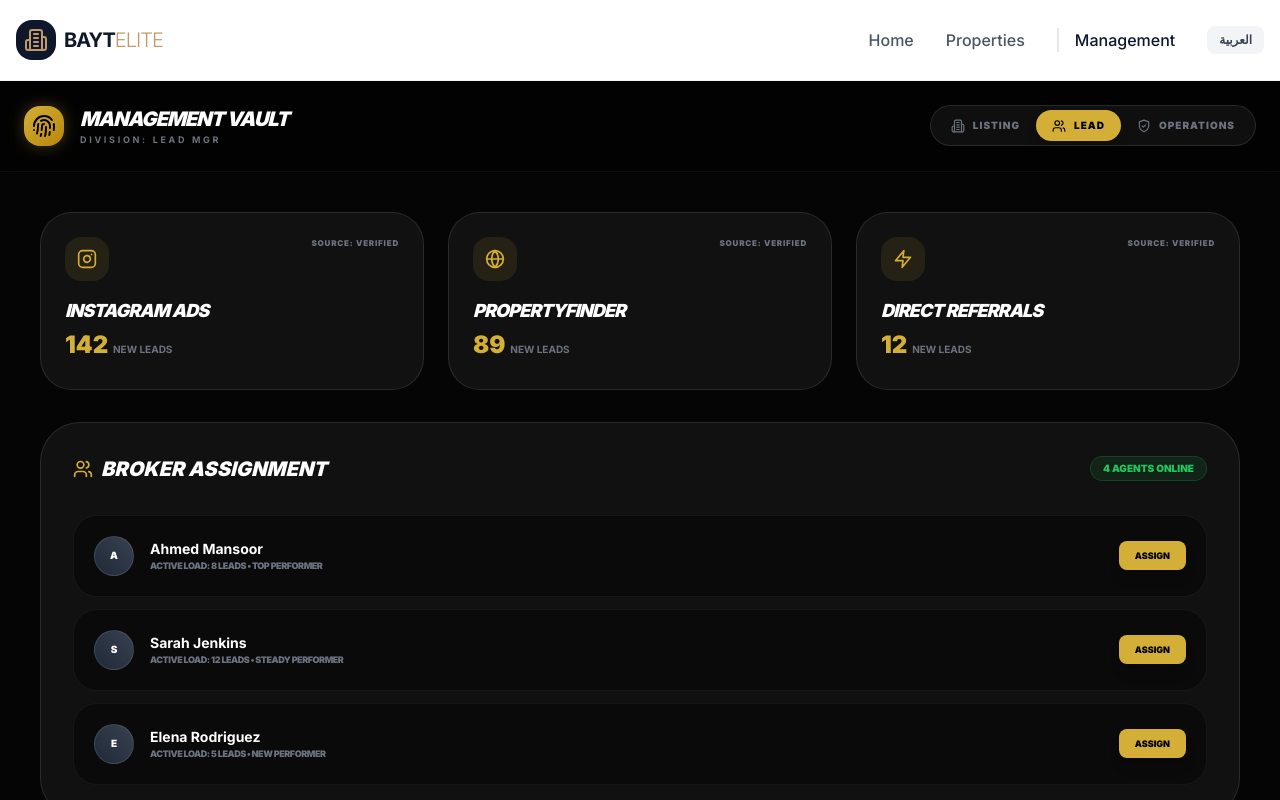
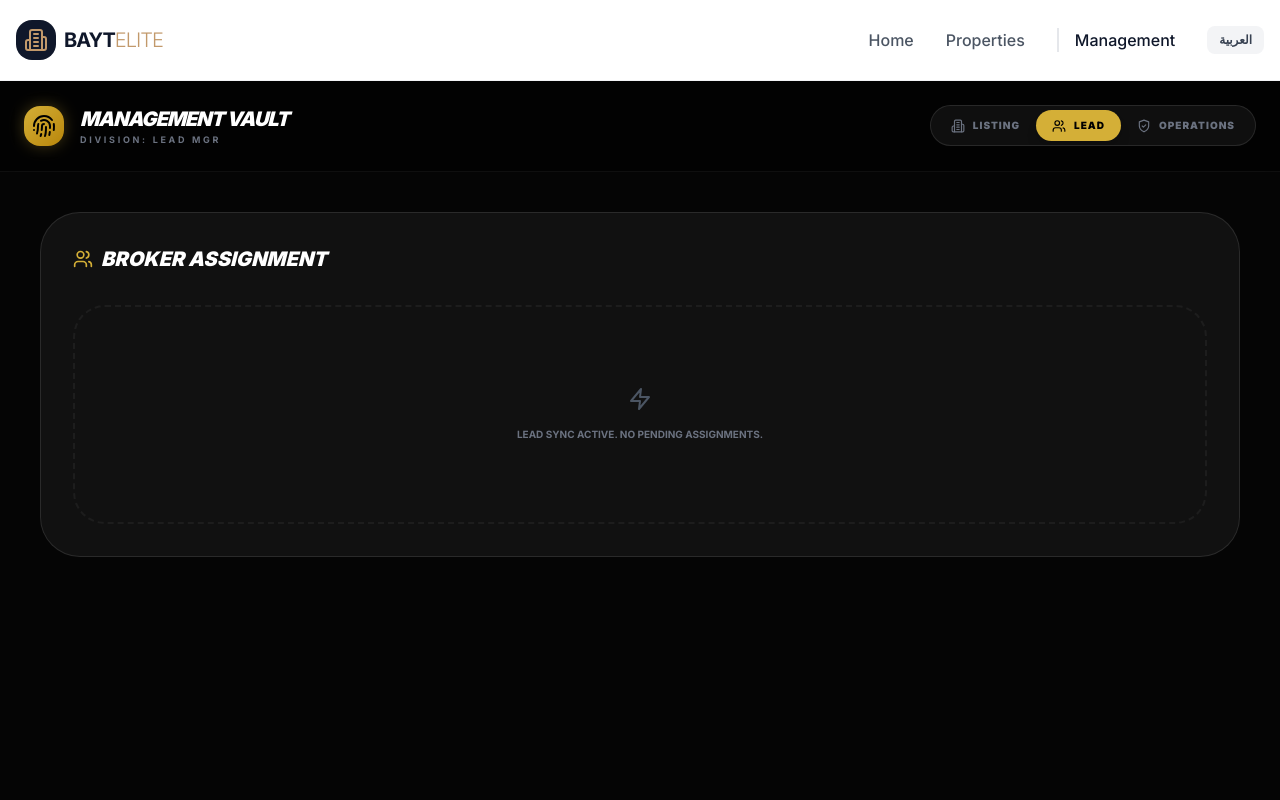
Before and after one commit to fazetdev/baytelitet, a Next.js app: page /admin/add in a window 1280 px wide. Both pictures are taken after a click on the button "LEAD". Shown: the top 800 px of the page. Built offline with nearby package versions, Linux system fonts and the light colour scheme.

Commit message:
fix: add MapWrapper and LeadFlowManager to resolve build error

```diff
--- a/app/admin/components/LeadFlowManager.tsx
+++ b/app/admin/components/LeadFlowManager.tsx
@@ -1,57 +1,18 @@
 'use client';
 import React from 'react';
-import { Users, Zap, MessageSquare, ArrowUpRight, Globe, Instagram } from 'lucide-react';
+import { Users, Zap, ArrowUpRight } from 'lucide-react';
 
 export default function LeadFlowManager() {
-  const sources = [
-    { name: 'Instagram Ads', count: 142, quality: 'High', icon: Instagram },
-    { name: 'PropertyFinder', count: 89, quality: 'Medium', icon: Globe },
-    { name: 'Direct Referrals', count: 12, quality: 'Elite', icon: Zap },
-  ];
-
   return (
-    <div className="space-y-8 animate-in fade-in slide-in-from-right-4 duration-500">
-      <div className="grid grid-cols-1 md:grid-cols-3 gap-6">
-        {sources.map((source, i) => (
-          <div key={i} className="bg-white/5 border border-white/10 p-6 rounded-[2rem] hover:bg-white/10 transition-all group">
-            <div className="flex justify-between items-start mb-4">
-              <div className="p-3 bg-[#D4AF37]/10 rounded-xl text-[#D4AF37] group-hover:bg-[#D4AF37] group-hover:text-black transition-all">
-                <source.icon size={20} />
-              </div>
-              <span className="text-[8px] font-black uppercase tracking-widest text-gray-500">Source: Verified</span>
-            </div>
-            <p className="text-white font-black italic text-lg uppercase tracking-tighter">{source.name}</p>
-            <p className="text-2xl font-black text-[#D4AF37] mt-1">{source.count} <span className="text-[10px] text-gray-500 font-bold uppercase">New Leads</span></p>
-          </div>
-        ))}
+    <div className="bg-white/5 border border-white/10 rounded-[2.5rem] p-8">
+      <div className="flex justify-between items-center mb-8">
+        <h3 className="text-xl font-black italic uppercase text-white flex items-center gap-2">
+          <Users className="text-[#D4AF37]" size={20} /> Broker Assignment
+        </h3>
       </div>
-
-      <div className="bg-white/5 border border-white/10 rounded-[2.5rem] p-8">
-        <div className="flex justify-between items-center mb-8">
-          <h3 className="text-xl font-black italic uppercase text-white flex items-center gap-2">
-            <Users className="text-[#D4AF37]" size={20} /> Broker Assignment
-          </h3>
-          <span className="text-[10px] font-black uppercase text-green-500 bg-green-500/10 px-3 py-1 rounded-full border border-green-500/20">4 Agents Online</span>
-        </div>
-
-        <div className="space-y-3">
-          {[
-            { name: 'Ahmed Mansoor', load: 8, performance: 'Top' },
-            { name: 'Sarah Jenkins', load: 12, performance: 'Steady' },
-            { name: 'Elena Rodriguez', load: 5, performance: 'New' }
-          ].map((agent, i) => (
-            <div key={i} className="flex items-center justify-between p-5 bg-black/40 rounded-2xl border border-white/5 hover:border-[#D4AF37]/30 transition-all">
-              <div className="flex items-center gap-4">
-                <div className="w-10 h-10 rounded-full bg-gradient-to-tr from-gray-800 to-gray-700 border border-white/10 flex items-center justify-center font-black text-[10px]">{agent.name[0]}</div>
-                <div>
-                  <p className="text-sm font-bold text-white">{agent.name}</p>
-                  <p className="text-[9px] text-gray-500 font-black uppercase tracking-tighter">Active Load: {agent.load} Leads • {agent.performance} Performer</p>
-                </div>
-              </div>
-              <button className="text-[9px] font-black uppercase bg-[#D4AF37] text-black px-4 py-2 rounded-lg shadow-lg hover:brightness-110 active:scale-95 transition-all">Assign</button>
-            </div>
-          ))}
-        </div>
+      <div className="space-y-3 text-center py-20 border-2 border-dashed border-white/5 rounded-3xl">
+        <Zap className="mx-auto text-gray-600 mb-4" />
+        <p className="text-gray-500 font-bold uppercase text-[10px]">Lead sync active. No pending assignments.</p>
       </div>
     </div>
   );
--- /dev/null
+++ b/app/admin/components/MapWrapper.tsx
@@ -0,0 +1,14 @@
+'use client';
+import dynamic from 'next/dynamic';
+
+// This prevents the "Window is not defined" error during build
+const PropertyMap = dynamic(() => import('./PropertyMap'), {
+  ssr: false,
+  loading: () => (
+    <div className="w-full h-[400px] bg-white/5 animate-pulse rounded-[2.5rem] flex items-center justify-center">
+      <span className="text-[10px] font-black uppercase text-gray-500 tracking-[0.2em]">Loading Map Engine...</span>
+    </div>
+  )
+});
+
+export default PropertyMap;
```
